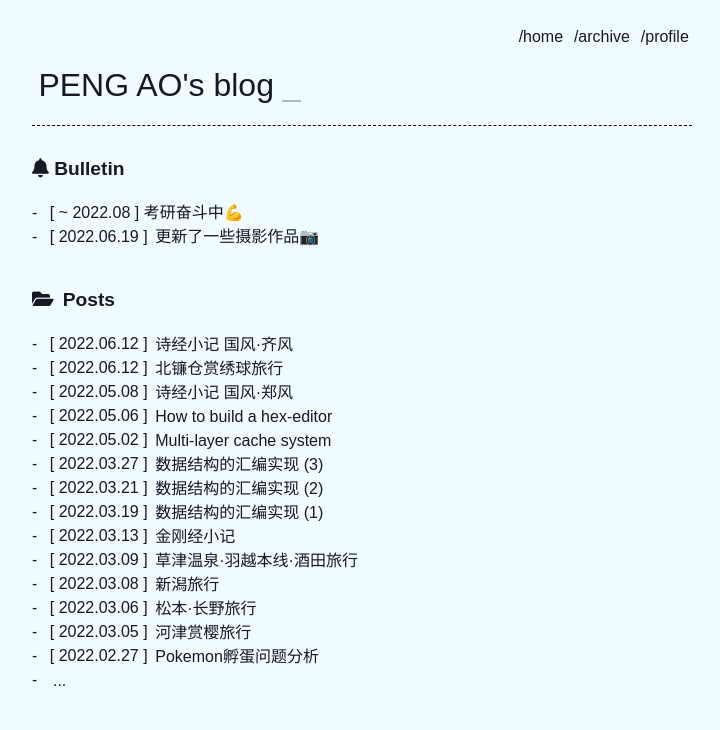
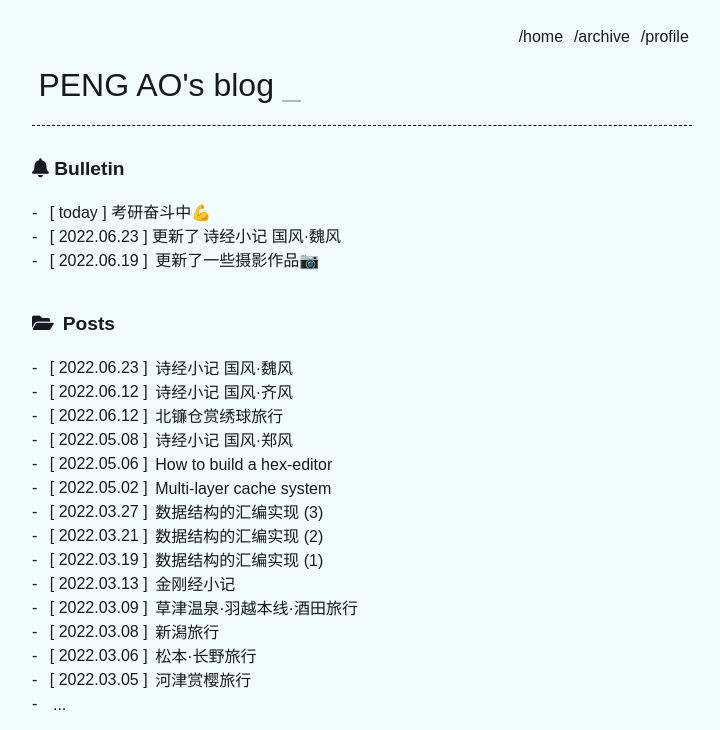
Before and after one commit to PENG-AO/PENG-AO.github.io, a Jekyll site: the page built from index.md, in a window 1280 px wide. Shown: the top 730 px of the page, without its empty margins (278-998 px from the left). Built offline with Jekyll 4.4.1, drawn with Linux system fonts in a browser that asks for light colours; a style sheet for code colours, icons or effects is not loaded; some of the changed lines change nothing that is shown.

Commit message:
feat: post 诗经·魏风

```diff
--- a/_data/bulletin.yml
+++ b/_data/bulletin.yml
@@ -1,5 +1,8 @@
 - tag: 2022.06.19
   info: <a href="/projects/Days in Japan (4).html">更新了一些摄影作品📷</a>
 
-- tag: ~ 2022.08
+- tag: 2022.06.23
+  info: 更新了<a href="/2022/06/23/shijing-1-9.html">诗经小记 国风·魏风</a>
+
+- tag: today
   info: 考研奋斗中💪
--- /dev/null
+++ b/_posts/2022-06-23-shijing-1-9.md
@@ -0,0 +1,31 @@
+---
+layout: post
+title: 诗经小记 国风·魏风
+tags: 古典
+---
+
+# 1. 简介
+
+《魏风》即魏地的歌谣。古魏国(非战国之魏)为西周成王时分封的姬姓伯国，中心位于今山西芮城一带。前661年为晋国所灭。
+
+# 2. 小记
+
+- 葛屦：讽刺诗，缝衣女子不满所侍主人态度。
+- 汾沮洳：少年风流，少女倾慕。非官非显，质朴如斯。
+
+> 韦庄《思帝乡·春日游》
+> 春日游。杏花吹满头。
+> 陌上谁家年少，足风流。
+> 妾拟将身嫁与，一生休。
+> 纵被无情弃，不能羞。
+
+- 原有桃
+- 陟岵
+- 十亩之间
+- 伐檀
+- 硕鼠
+
+# 3. 更新记录
+
+- [ 2022.06.23 ] 添加了《葛屦》的小记
+- [ 2022.06.30 ] 添加了《汾沮洳》的小记
--- a/assets/pages/诗经小记.md
+++ b/assets/pages/诗经小记.md
@@ -18,7 +18,7 @@ permalink: /projects/诗经小记.html
 - [国风·王风](/2022/01/03/shijing-1-6.html)
 - [国风·郑风](/2022/05/08/shijing-1-7.html)
 - [国风·齐风](/2022/06/12/shijing-1-8.html)
-- [国风·魏风](/2021/11/27/shijing-1-9.html)
+- [国风·魏风](/2022/06/23/shijing-1-9.html)
 - [国风·唐风](/2021/11/27/shijing-1-10.html)
 - [国风·秦风](/2021/11/27/shijing-1-11.html)
 - [国风·陈风](/2021/11/27/shijing-1-12.html)
```
